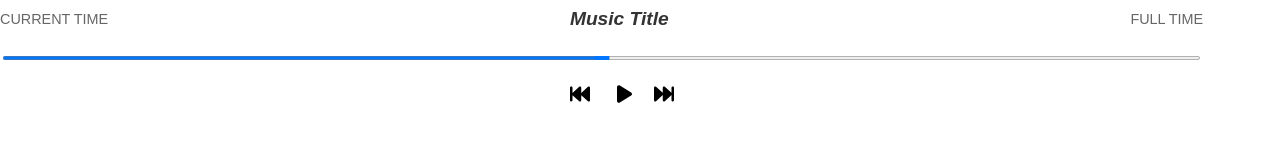
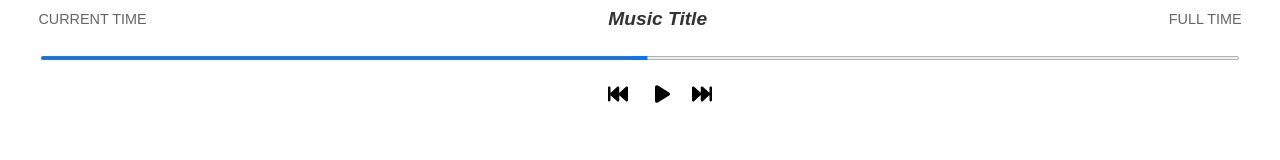
Before and after one commit to mariovarela99/music-player-js, a plain HTML site: page index.html in a window 1280 px wide. Drawn offline with Linux system fonts and the light colour scheme.

Commit message:
:lipstick:UPdate Margin

```diff
--- a/assets/styles/index.css
+++ b/assets/styles/index.css
@@ -16,7 +16,7 @@ html {
 
 footer.main-footer {
   width: 94%;
-  margin: 0m auto 0;
+  margin: 0 auto 0;
   display: flex;
   align-items: center;
   justify-content: center;
```
